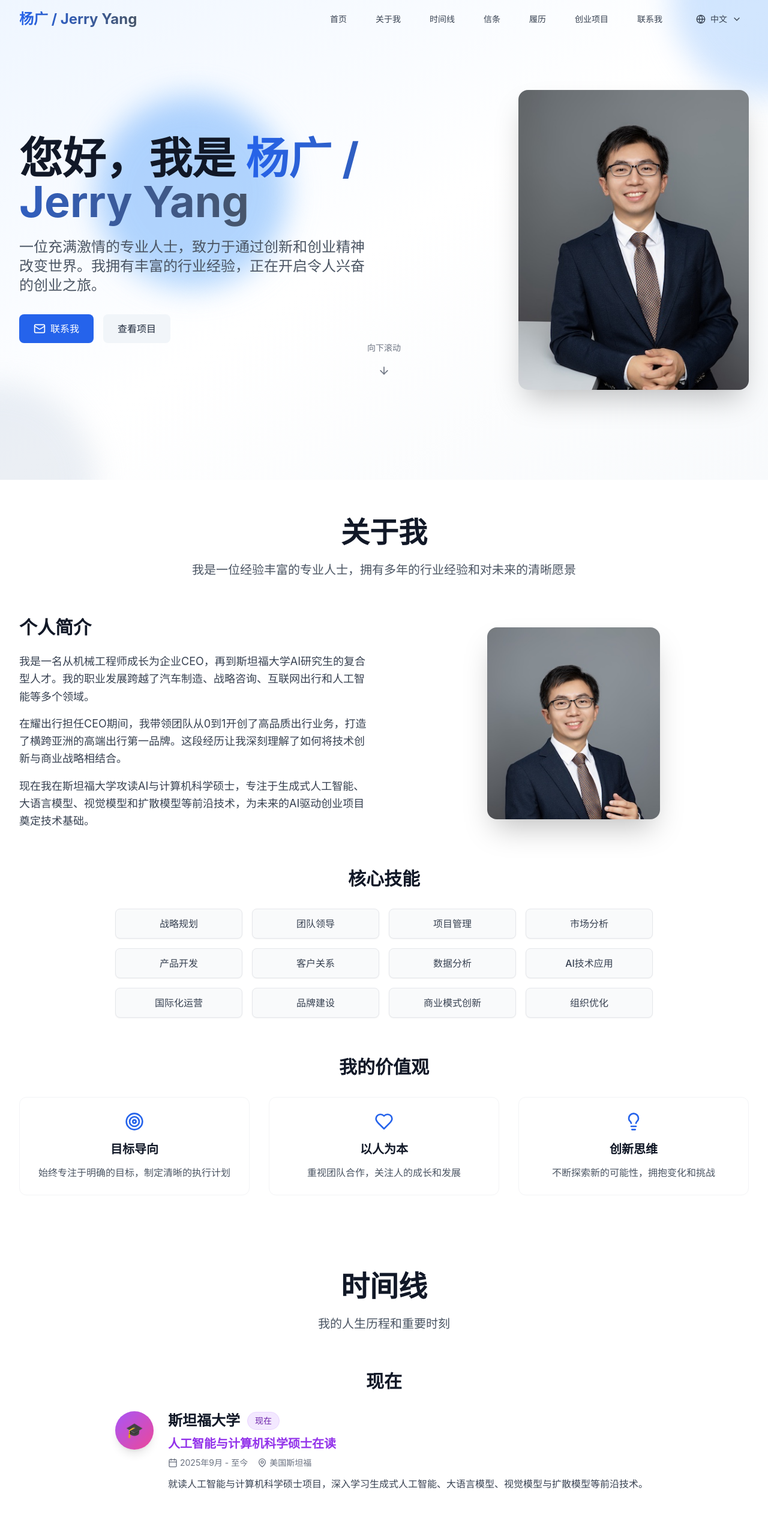
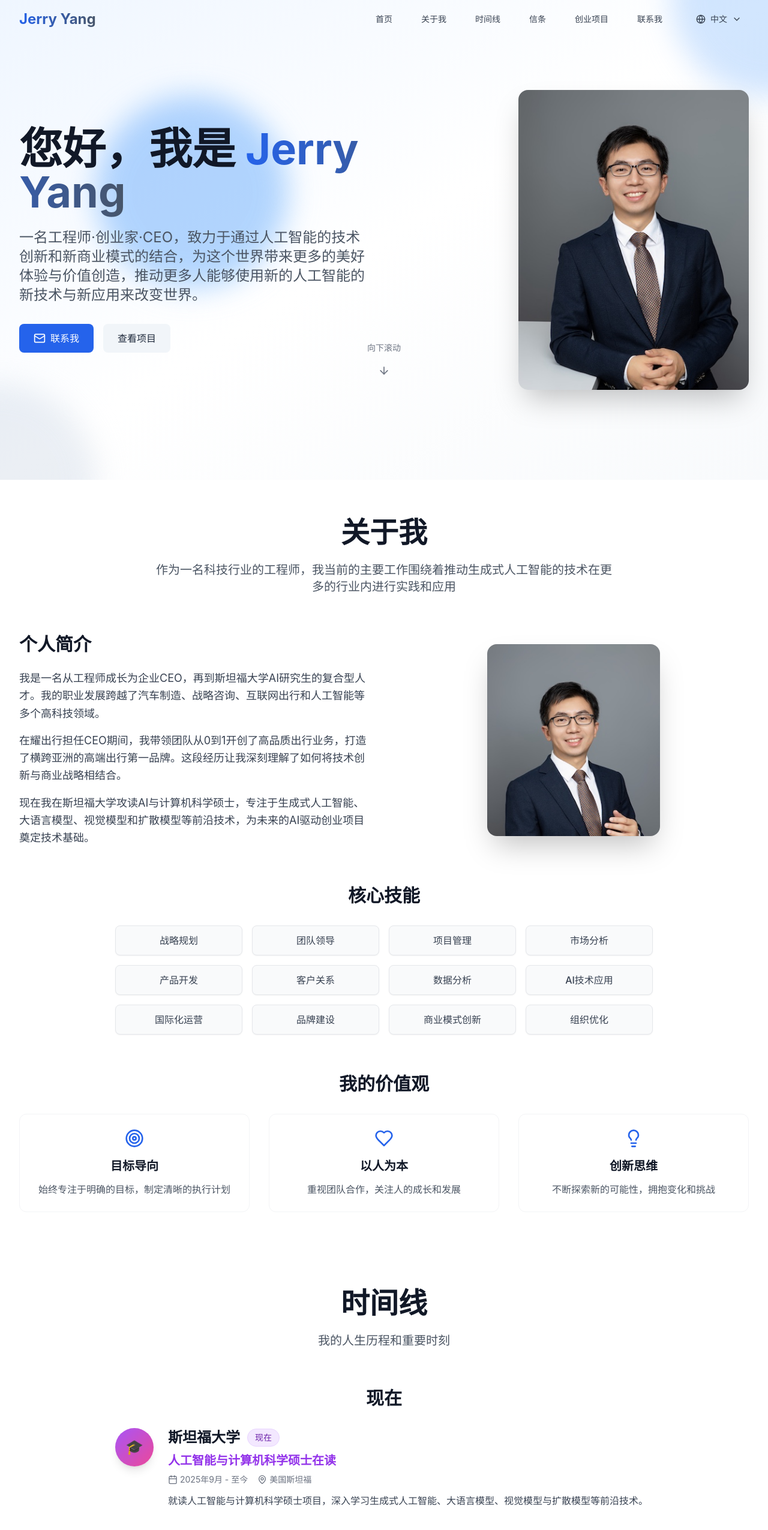
Before and after one commit to JerryYangAI/personwebsite, a Next.js app: page / in a window 1280 px wide. Shown: the top 2551 px of the page at 60% size. Built offline with nearby package versions, Linux system fonts and the light colour scheme.

Commit message:
Major updates: Added Harvard EMBA, updated contact info, integrated Google Forms, removed duplicate content, and updated personal branding to Jerry Yang

```diff
--- a/app/layout.tsx
+++ b/app/layout.tsx
@@ -3,9 +3,9 @@ import './globals.css'
 import { LanguageProvider } from '../contexts/LanguageContext'
 
 export const metadata: Metadata = {
-  title: '杨广 / Jerry Yang - 个人网站 | 个人介绍、履历和创业项目',
-  description: '杨广/Jerry Yang的个人网站，展示个人介绍、过往履历、时间线、信条和未来创业项目',
-  keywords: ['杨广', 'Jerry Yang', '个人网站', '个人介绍', '履历', '创业项目', '职业发展', '时间线', '信条'],
+  title: 'Jerry Yang - Personal Website | Professional Experience and Entrepreneurial Projects',
+  description: 'Jerry Yang\'s personal website showcasing professional experience, entrepreneurial journey, and AI-driven innovation projects',
+  keywords: ['Jerry Yang', 'Personal Website', 'Professional Experience', 'Entrepreneurial Projects', 'AI Technology', 'Career Development', 'Timeline', 'Beliefs'],
 }
 
 export default function RootLayout({
--- a/app/page.tsx
+++ b/app/page.tsx
@@ -3,7 +3,6 @@ import Hero from '../components/Hero'
 import About from '../components/About'
 import Timeline from '../components/Timeline'
 import Beliefs from '../components/Beliefs'
-import Experience from '../components/Experience'
 import Projects from '../components/Projects'
 import Contact from '../components/Contact'
 import Footer from '../components/Footer'
@@ -16,7 +15,6 @@ export default function Home() {
       <About />
       <Timeline />
       <Beliefs />
-      <Experience />
       <Projects />
       <Contact />
       <Footer />
--- a/components/About.tsx
+++ b/components/About.tsx
@@ -46,7 +46,7 @@ const About = () => {
             {t('about.title')}
           </h2>
           <p className="text-xl text-gray-600 max-w-3xl mx-auto">
-            {t('about.subtitle')}
+            作为一名科技行业的工程师，我当前的主要工作围绕着推动生成式人工智能的技术在更多的行业内进行实践和应用
           </p>
         </motion.div>
 
@@ -63,7 +63,7 @@ const About = () => {
             </h3>
             <div className="space-y-4 text-lg text-gray-700 leading-relaxed">
               <p>
-                我是一名从机械工程师成长为企业CEO，再到斯坦福大学AI研究生的复合型人才。我的职业发展跨越了汽车制造、战略咨询、互联网出行和人工智能等多个领域。
+                我是一名从工程师成长为企业CEO，再到斯坦福大学AI研究生的复合型人才。我的职业发展跨越了汽车制造、战略咨询、互联网出行和人工智能等多个高科技领域。
               </p>
               <p>
                 在耀出行担任CEO期间，我带领团队从0到1开创了高品质出行业务，打造了横跨亚洲的高端出行第一品牌。这段经历让我深刻理解了如何将技术创新与商业战略相结合。
@@ -84,7 +84,7 @@ const About = () => {
           >
             <ProfileImage
               src="/images/profile-about.jpg"
-              alt="杨广 / Jerry Yang - 关于我"
+              alt="Jerry Yang - About Me"
               className="w-72 h-80"
             />
           </motion.div>
--- a/components/Beliefs.tsx
+++ b/components/Beliefs.tsx
@@ -63,8 +63,8 @@ const Beliefs = () => {
       icon: '🤝'
     },
     {
-      title: '价值创造',
-      description: '每个项目都要创造真正的商业价值和社会价值',
+      title: '创新思维',
+      description: '在共识之中寻找非共识',
       icon: '💎'
     }
   ]
--- a/components/Contact.tsx
+++ b/components/Contact.tsx
@@ -1,58 +1,24 @@
 'use client'
 
 import { motion } from 'framer-motion'
-import { Mail, Phone, MapPin, Linkedin, Github, Twitter, Send } from 'lucide-react'
-import { useState } from 'react'
+import { Mail, MapPin, Linkedin, Github, Twitter } from 'lucide-react'
 import { useLanguage } from '../contexts/LanguageContext'
 import ProfileImage from './ProfileImage'
 
 const Contact = () => {
   const { t } = useLanguage()
-  const [formData, setFormData] = useState({
-    name: '',
-    email: '',
-    subject: '',
-    message: ''
-  })
-
-  const [isSubmitting, setIsSubmitting] = useState(false)
-
-  const handleChange = (e: React.ChangeEvent<HTMLInputElement | HTMLTextAreaElement>) => {
-    setFormData({
-      ...formData,
-      [e.target.name]: e.target.value
-    })
-  }
-
-  const handleSubmit = async (e: React.FormEvent) => {
-    e.preventDefault()
-    setIsSubmitting(true)
-
-    // 模拟表单提交
-    setTimeout(() => {
-      setIsSubmitting(false)
-      alert('感谢您的留言！我会尽快回复您。')
-      setFormData({ name: '', email: '', subject: '', message: '' })
-    }, 1000)
-  }
 
   const contactInfo = [
     {
       icon: <Mail className="w-6 h-6 text-primary-600" />,
       title: '邮箱',
-      value: 'yguang@umich.edu',
-      link: 'mailto:yguang@umich.edu'
-    },
-    {
-      icon: <Phone className="w-6 h-6 text-primary-600" />,
-      title: '电话',
-      value: '+86 138-0000-0000',
-      link: 'tel:+8613800000000'
+      value: 'yangguang8666@gmail.com',
+      link: 'mailto:yangguang8666@gmail.com'
     },
     {
       icon: <MapPin className="w-6 h-6 text-primary-600" />,
       title: '地址',
-      value: '北京市朝阳区',
+      value: '上海/杭州/大阪/旧金山/纽约',
       link: null
     }
   ]
@@ -61,20 +27,20 @@ const Contact = () => {
     {
       name: 'LinkedIn',
       icon: <Linkedin className="w-5 h-5" />,
-      url: 'https://linkedin.com/in/yourprofile',
-      color: 'bg-blue-600 hover:bg-blue-700'
+      url: '#',
+      color: 'hover:text-blue-600'
     },
     {
       name: 'GitHub',
       icon: <Github className="w-5 h-5" />,
-      url: 'https://github.com/yourusername',
-      color: 'bg-gray-800 hover:bg-gray-900'
+      url: '#',
+      color: 'hover:text-gray-800'
     },
     {
       name: 'Twitter',
       icon: <Twitter className="w-5 h-5" />,
-      url: 'https://twitter.com/yourhandle',
-      color: 'bg-blue-400 hover:bg-blue-500'
+      url: '#',
+      color: 'hover:text-blue-400'
     }
   ]
 
@@ -139,7 +105,7 @@ const Contact = () => {
                     href={social.url}
                     target="_blank"
                     rel="noopener noreferrer"
-                    className={`${social.color} text-white p-3 rounded-lg transition-all duration-200 hover:scale-110`}
+                    className={`p-3 rounded-lg border border-gray-200 hover:border-gray-300 transition-all duration-200 ${social.color}`}
                     title={social.name}
                   >
                     {social.icon}
@@ -170,7 +136,7 @@ const Contact = () => {
             <div className="flex justify-center">
               <ProfileImage
                 src="/images/profile-contact.jpg"
-                alt="杨广 / Jerry Yang - 联系我"
+                alt="Jerry Yang - Contact Me"
                 className="w-64 h-80"
               />
             </div>
@@ -179,90 +145,65 @@ const Contact = () => {
             <div>
               <h3 className="text-3xl font-bold text-gray-900 mb-8">发送消息</h3>
 
-              <form onSubmit={handleSubmit} className="space-y-6">
-                <div className="grid md:grid-cols-2 gap-6">
-                  <div>
-                    <label htmlFor="name" className="block text-sm font-medium text-gray-700 mb-2">
-                      姓名 *
-                    </label>
-                    <input
-                      type="text"
-                      id="name"
-                      name="name"
-                      value={formData.name}
-                      onChange={handleChange}
-                      required
-                      className="w-full px-4 py-3 border border-gray-300 rounded-lg focus:ring-2 focus:ring-primary-500 focus:border-transparent transition-all duration-200"
-                      placeholder="请输入您的姓名"
-                    />
+              <div className="bg-gray-50 p-6 rounded-lg border border-gray-200 mb-6">
+                <h4 className="text-lg font-semibold text-gray-900 mb-3">📝 留言说明</h4>
+                <p className="text-gray-700 leading-relaxed mb-4">
+                  请使用下方的Google Forms表单发送您的消息。所有留言将直接发送到我的邮箱，我会尽快回复您。
+                </p>
+                <div className="flex items-center gap-2 text-sm text-gray-600">
+                  <span className="w-2 h-2 bg-green-500 rounded-full"></span>
+                  <span>表单完全免费，无需注册账户</span>
+                </div>
+              </div>
+
+              {/* Google Forms Embed */}
+              <div className="bg-white border border-gray-200 rounded-lg overflow-hidden">
+                <div className="bg-primary-600 px-4 py-3">
+                  <h4 className="text-white font-semibold">联系表单</h4>
+                </div>
+                <div className="p-4">
+                  <p className="text-gray-600 text-sm mb-4">
+                    请点击下方按钮打开Google Forms，填写您的留言信息：
+                  </p>
+                  <a
+                    href="https://docs.google.com/forms/d/e/1FAIpQLSdDXvNDATKl9BSTDsrhqedCOgY_oA-bXn8cwM0Nyq_yJfSt9A/viewform?usp=dialog"
+                    target="_blank"
+                    rel="noopener noreferrer"
+                    className="inline-flex items-center gap-2 bg-primary-600 hover:bg-primary-700 text-white px-6 py-3 rounded-lg font-semibold transition-colors duration-200 shadow-lg hover:shadow-xl"
+                  >
+                    <svg className="w-5 h-5" viewBox="0 0 24 24" fill="currentColor">
+                      <path d="M22.56 12.25c0-.78-.07-1.53-.2-2.25H12v4.26h5.92c-.26 1.37-1.04 2.53-2.21 3.31v2.77h3.57c2.08-1.92 3.28-4.74 3.28-8.09z"/>
+                      <path d="M12 23c2.97 0 5.46-.98 7.28-2.66l-3.57-2.77c-.98.66-2.23 1.06-3.71 1.06-2.86 0-5.29-1.93-6.16-4.53H2.18v2.84C3.99 20.53 7.7 23 12 23z"/>
+                      <path d="M5.84 14.09c-.22-.66-.35-1.36-.35-2.09s.13-1.43.35-2.09V7.07H2.18C1.43 8.55 1 10.22 1 12s.43 3.45 1.18 4.93l2.85-2.22.81-.62z"/>
+                      <path d="M12 5.38c1.62 0 3.06.56 4.21 1.64l3.15-3.15C17.45 2.09 14.97 1 12 1 7.7 1 3.99 3.47 2.18 7.07l3.66 2.84c.87-2.6 3.3-4.53 6.16-4.53z"/>
+                    </svg>
+                    打开联系表单
+                  </a>
+                  <p className="text-xs text-gray-500 mt-3">
+                    * 表单将在新标签页中打开，提交后会自动关闭
+                  </p>
+                </div>
+              </div>
+
+              {/* Alternative Contact Methods */}
+              <div className="mt-8 p-6 bg-blue-50 rounded-lg border border-blue-200">
+                <h4 className="text-lg font-semibold text-blue-900 mb-3">💡 其他联系方式</h4>
+                <p className="text-blue-700 leading-relaxed mb-4">
+                  如果您更喜欢直接联系，也可以通过以下方式：
+                </p>
+                <div className="space-y-2">
+                  <div className="flex items-center gap-2">
+                    <Mail className="w-4 h-4 text-blue-600" />
+                    <span className="text-blue-800">直接发送邮件至：yangguang8666@gmail.com</span>
                   </div>
-
-                  <div>
-                    <label htmlFor="email" className="block text-sm font-medium text-gray-700 mb-2">
-                      邮箱 *
-                    </label>
-                    <input
-                      type="email"
-                      id="email"
-                      name="email"
-                      value={formData.email}
-                      onChange={handleChange}
-                      required
-                      className="w-full px-4 py-3 border border-gray-300 rounded-lg focus:ring-2 focus:ring-primary-500 focus:border-transparent transition-all duration-200"
-                      placeholder="请输入您的邮箱"
-                    />
+                  <div className="flex items-center gap-2">
+                    <svg className="w-4 h-4 text-blue-600" fill="currentColor" viewBox="0 0 24 24">
+                      <path d="M20.447 20.452h-3.554v-5.569c0-1.328-.027-3.047-1.032-3.047-1.032 0-1.26 1.317-1.26 2.692v4.811h-4.605V9h4.605v1.561h.035c.477-.9 1.637-1.85 3.37-1.85 3.601 0 4.267 2.37 4.267 5.455v6.286zM5.337 7.433c-1.144 0-2.063-.926-2.063-2.065 0-1.138.92-2.063 2.063-2.063 1.14 0 2.064.925 2.064 2.063 0 1.139-.925 2.065-2.064 2.065zm1.782 13.019H3.555V9h3.564v11.452zM22.225 0H1.771C.792 0 0 .774 0 1.729v20.542C0 23.227.792 24 1.771 24h20.451C23.2 24 24 23.227 24 22.271V1.729C24 .774 23.2 0 22.222 0h.003z"/>
+                    </svg>
+                    <span className="text-blue-800">通过LinkedIn联系我</span>
                   </div>
                 </div>
-
-                <div>
-                  <label htmlFor="subject" className="block text-sm font-medium text-gray-700 mb-2">
-                    主题
-                  </label>
-                  <input
-                    type="text"
-                    id="subject"
-                    name="subject"
-                    value={formData.subject}
-                    onChange={handleChange}
-                    className="w-full px-4 py-3 border border-gray-300 rounded-lg focus:ring-2 focus:ring-primary-500 focus:border-transparent transition-all duration-200"
-                    placeholder="请输入消息主题"
-                  />
-                </div>
-
-                <div>
-                  <label htmlFor="message" className="block text-sm font-medium text-gray-700 mb-2">
-                    消息内容 *
-                  </label>
-                  <textarea
-                    id="message"
-                    name="message"
-                    value={formData.message}
-                    onChange={handleChange}
-                    required
-                    rows={6}
-                    className="w-full px-4 py-3 border border-gray-300 rounded-lg focus:ring-2 focus:ring-primary-500 focus:border-transparent transition-all duration-200 resize-none"
-                    placeholder="请输入您的消息内容..."
-                  ></textarea>
-                </div>
-
-                <button
-                  type="submit"
-                  disabled={isSubmitting}
-                  className="w-full btn-primary flex items-center justify-center gap-2 disabled:opacity-50 disabled:cursor-not-allowed"
-                >
-                  {isSubmitting ? (
-                    <>
-                      <div className="w-5 h-5 border-2 border-white border-t-transparent rounded-full animate-spin"></div>
-                      发送中...
-                    </>
-                  ) : (
-                    <>
-                      <Send className="w-5 h-5" />
-                      发送消息
-                    </>
-                  )}
-                </button>
-              </form>
+              </div>
             </div>
           </motion.div>
         </div>
--- a/components/Experience.tsx
+++ b/components/Experience.tsx
@@ -32,11 +32,11 @@ const Experience = () => {
       ]
     },
     {
-      period: '2016年 - 2019年',
+      period: '2017年 - 2019年',
       company: '滴滴出行（DiDi Chuxing）',
       position: '战略与运营管理',
       location: '全球',
-      description: '推动跨国战略项目落地与实施，涵盖美国、英国、印度等市场。',
+      description: '推动跨国战略项目落地与实施，涵盖美国、英国、印度等市场。在规模化运营和国际化拓展方面发挥关键作用。',
       achievements: [
         '推动跨国战略项目落地与实施',
         '涵盖美国、英国、印度等市场',
@@ -90,6 +90,13 @@ const Experience = () => {
       description: '斯坦福大学计算机科学系人工智能与计算机科学硕士项目，学习方向：生成式人工智能、大语言模型、视觉模型、扩散模型。'
     },
     {
+      period: '2023 - 2024',
+      school: '哈佛商学院',
+      degree: '高级工商管理硕士',
+      major: 'Executive MBA',
+      description: '哈佛商学院Executive MBA项目，专注于高级管理技能、全球商业战略和领导力发展。'
+    },
+    {
       period: '2016 - 2017',
       school: '美国密歇根大学信息科学学院',
       degree: '数据科学硕士',
@@ -97,11 +104,11 @@ const Experience = () => {
       description: '美国密歇根大学信息科学学院数据科学硕士项目，学习方向：机器学习、数据分析、人工智能基础。'
     },
     {
-      period: '2001 - 2005',
-      school: '南京理工大学',
-      degree: '机械工程学士',
-      major: 'Bachelor of Engineering in Mechanical Engineering',
-      description: '南京理工大学机械工程本科专业，为后续的汽车工程和战略管理职业发展奠定坚实基础。'
+      period: '2009 - 2011',
+      school: '中欧国际工商学院',
+      degree: '工商管理硕士',
+      major: 'MBA',
+      description: '中欧国际工商学院MBA项目，系统学习现代企业管理理论，培养国际化商业思维和领导能力。'
     }
   ]
 
--- a/components/Footer.tsx
+++ b/components/Footer.tsx
@@ -17,7 +17,7 @@ const Footer = () => {
         <div className="grid md:grid-cols-3 gap-8 mb-8">
           {/* Company Info */}
           <div>
-            <h3 className="text-2xl font-bold text-gradient mb-4">{t('name')}</h3>
+            <h3 className="text-2xl font-bold text-gradient mb-4">Jerry Yang</h3>
             <p className="text-gray-300 leading-relaxed mb-4">
               致力于通过创新和创业精神改变世界，创造真正的价值。
             </p>
@@ -30,31 +30,12 @@ const Footer = () => {
           <div>
             <h4 className="text-lg font-semibold mb-4">快速链接</h4>
             <ul className="space-y-2">
-              <li>
-                <a href="#home" className="text-gray-300 hover:text-white transition-colors duration-200">
-                  首页
-                </a>
-              </li>
-              <li>
-                <a href="#about" className="text-gray-300 hover:text-white transition-colors duration-200">
-                  关于我
-                </a>
-              </li>
-              <li>
-                <a href="#experience" className="text-gray-300 hover:text-white transition-colors duration-200">
-                  履历
-                </a>
-              </li>
-              <li>
-                <a href="#projects" className="text-gray-300 hover:text-white transition-colors duration-200">
-                  创业项目
-                </a>
-              </li>
-              <li>
-                <a href="#contact" className="text-gray-300 hover:text-white transition-colors duration-200">
-                  联系我
-                </a>
-              </li>
+              <li><a href="#home" className="text-gray-300 hover:text-white transition-colors duration-200">{t('nav.home')}</a></li>
+              <li><a href="#about" className="text-gray-300 hover:text-white transition-colors duration-200">{t('nav.about')}</a></li>
+              <li><a href="#timeline" className="text-gray-300 hover:text-white transition-colors duration-200">{t('nav.timeline')}</a></li>
+              <li><a href="#beliefs" className="text-gray-300 hover:text-white transition-colors duration-200">{t('nav.beliefs')}</a></li>
+              <li><a href="#projects" className="text-gray-300 hover:text-white transition-colors duration-200">{t('nav.projects')}</a></li>
+              <li><a href="#contact" className="text-gray-300 hover:text-white transition-colors duration-200">{t('nav.contact')}</a></li>
             </ul>
           </div>
 
@@ -62,9 +43,8 @@ const Footer = () => {
           <div>
             <h4 className="text-lg font-semibold mb-4">联系信息</h4>
             <div className="space-y-2 text-gray-300">
-              <p>邮箱：yguang@umich.edu</p>
-              <p>电话：+86 138-0000-0000</p>
-              <p>地址：北京市朝阳区</p>
+              <p>邮箱：yangguang8666@gmail.com</p>
+              <p>地址：上海/杭州/大阪/旧金山/纽约</p>
             </div>
           </div>
         </div>
@@ -74,7 +54,7 @@ const Footer = () => {
           <div className="flex flex-col md:flex-row justify-between items-center">
             <div className="text-center md:text-left mb-4 md:mb-0">
               <p className="text-gray-400 text-sm">
-                © 2024 {t('name')}. 保留所有权利.
+                © 2024 Jerry Yang. 保留所有权利.
               </p>
             </div>
 
--- a/components/Hero.tsx
+++ b/components/Hero.tsx
@@ -28,11 +28,11 @@ const Hero = () => {
           >
             <h1 className="text-5xl md:text-7xl font-bold text-gray-900 mb-6">
               {t('hero.greeting')}{' '}
-              <span className="text-gradient">{t('name')}</span>
+              <span className="text-gradient">Jerry Yang</span>
             </h1>
 
             <p className="text-xl md:text-2xl text-gray-600 mb-8 max-w-3xl mx-auto lg:mx-0 leading-relaxed">
-              {t('hero.subtitle')}
+              一名工程师·创业家·CEO，致力于通过人工智能的技术创新和新商业模式的结合，为这个世界带来更多的美好体验与价值创造，推动更多人能够使用新的人工智能的新技术与新应用来改变世界。
             </p>
 
             <div className="flex flex-col sm:flex-row gap-4 justify-center lg:justify-start items-center">
@@ -55,7 +55,7 @@ const Hero = () => {
           >
             <ProfileImage
               src="/images/profile-main.jpg"
-              alt="杨广 / Jerry Yang - 专业商务照"
+              alt="Jerry Yang - Professional Business Photo"
               className="w-80 h-96 lg:w-96 lg:h-[500px]"
               priority={true}
             />
--- a/components/Navigation.tsx
+++ b/components/Navigation.tsx
@@ -12,8 +12,10 @@ const Navigation = () => {
 
   useEffect(() => {
     const handleScroll = () => {
-      setScrolled(window.scrollY > 50)
+      const isScrolled = window.scrollY > 10
+      setScrolled(isScrolled)
     }
+
     window.addEventListener('scroll', handleScroll)
     return () => window.removeEventListener('scroll', handleScroll)
   }, [])
@@ -23,7 +25,6 @@ const Navigation = () => {
     { name: t('nav.about'), href: '#about' },
     { name: t('nav.timeline'), href: '#timeline' },
     { name: t('nav.beliefs'), href: '#beliefs' },
-    { name: t('nav.experience'), href: '#experience' },
     { name: t('nav.projects'), href: '#projects' },
     { name: t('nav.contact'), href: '#contact' },
   ]
@@ -37,7 +38,7 @@ const Navigation = () => {
           {/* Logo */}
           <div className="flex-shrink-0">
             <a href="#home" className="text-2xl font-bold text-gradient">
-              {t('name')}
+              Jerry Yang
             </a>
           </div>
 
--- a/components/Timeline.tsx
+++ b/components/Timeline.tsx
@@ -29,12 +29,12 @@ const Timeline = () => {
       current: false
     },
     {
-      period: '2016年 - 2019年',
+      period: '2017年 - 2019年',
       title: '滴滴出行（DiDi Chuxing）',
       subtitle: '战略与运营管理',
       location: '全球',
       description: '推动跨国战略项目落地与实施，涵盖美国、英国、印度等市场。在规模化运营和国际化拓展方面发挥关键作用。',
-      category: 'engineering',
+      category: 'entrepreneurship',
       link: null,
       current: false
     },
@@ -82,6 +82,16 @@ const Timeline = () => {
       current: false
     },
     {
+      period: '2023 - 2024',
+      title: '哈佛商学院',
+      subtitle: '高级工商管理硕士',
+      location: '美国波士顿',
+      description: '哈佛商学院Executive MBA项目，专注于高级管理技能、全球商业战略和领导力发展。',
+      category: 'education',
+      link: null,
+      current: false
+    },
+    {
       period: '2016 - 2017',
       title: '美国密歇根大学信息科学学院',
       subtitle: '数据科学硕士',
@@ -92,11 +102,11 @@ const Timeline = () => {
       current: false
     },
     {
-      period: '2001 - 2005',
-      title: '南京理工大学',
-      subtitle: '机械工程学士',
-      location: '中国南京',
-      description: '南京理工大学机械工程本科专业，为后续的汽车工程和战略管理职业发展奠定坚实基础。',
+      period: '2009 - 2011',
+      title: '中欧国际工商学院',
+      subtitle: '工商管理硕士',
+      location: '中国上海',
+      description: '中欧国际工商学院MBA项目，系统学习现代企业管理理论，培养国际化商业思维和领导能力。',
       category: 'education',
       link: null,
       current: false
--- a/package.json
+++ b/package.json
@@ -1,7 +1,7 @@
 {
   "name": "individual-blog",
   "version": "1.0.0",
-  "description": "个人网站 - 个人介绍、履历和创业项目展示",
+  "description": "Personal website showcasing professional experience and entrepreneurial projects",
   "main": "index.js",
   "scripts": {
     "dev": "next dev",
@@ -28,6 +28,6 @@
     "eslint-config-next": "^14.0.0"
   },
   "keywords": ["个人网站", "个人介绍", "履历", "创业项目"],
-  "author": "杨广 / Jerry Yang",
+  "author": "Jerry Yang",
   "license": "MIT"
 }
```
